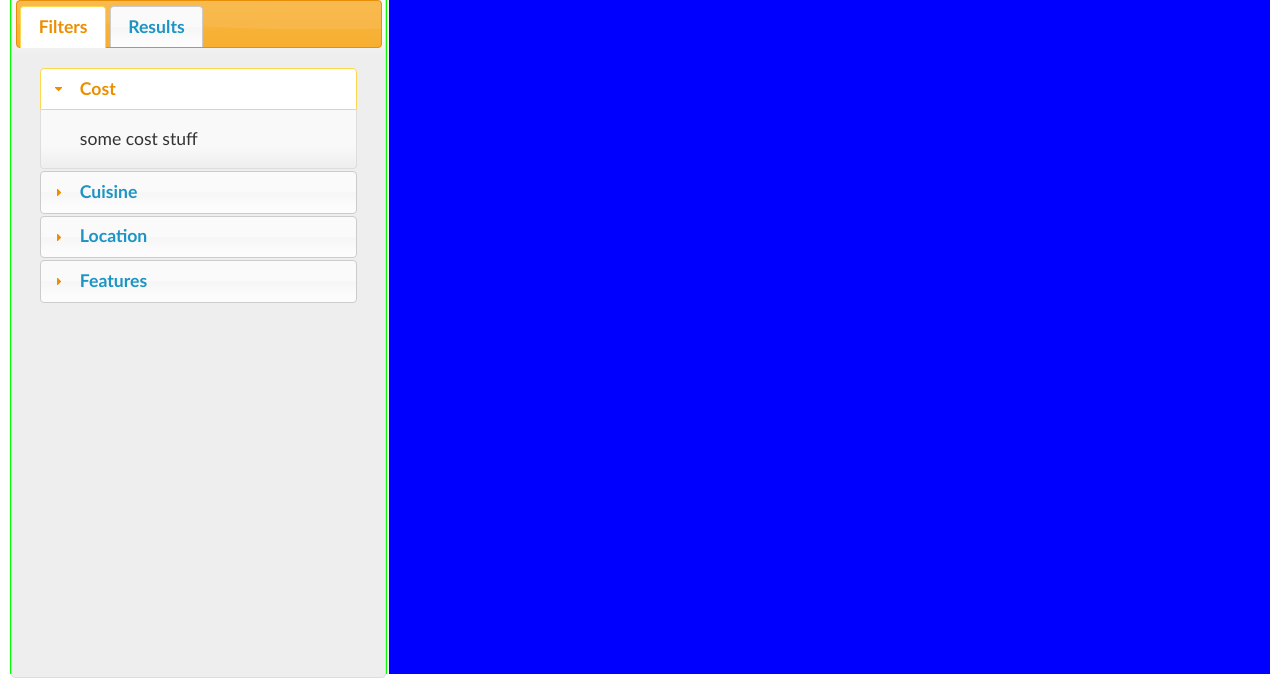
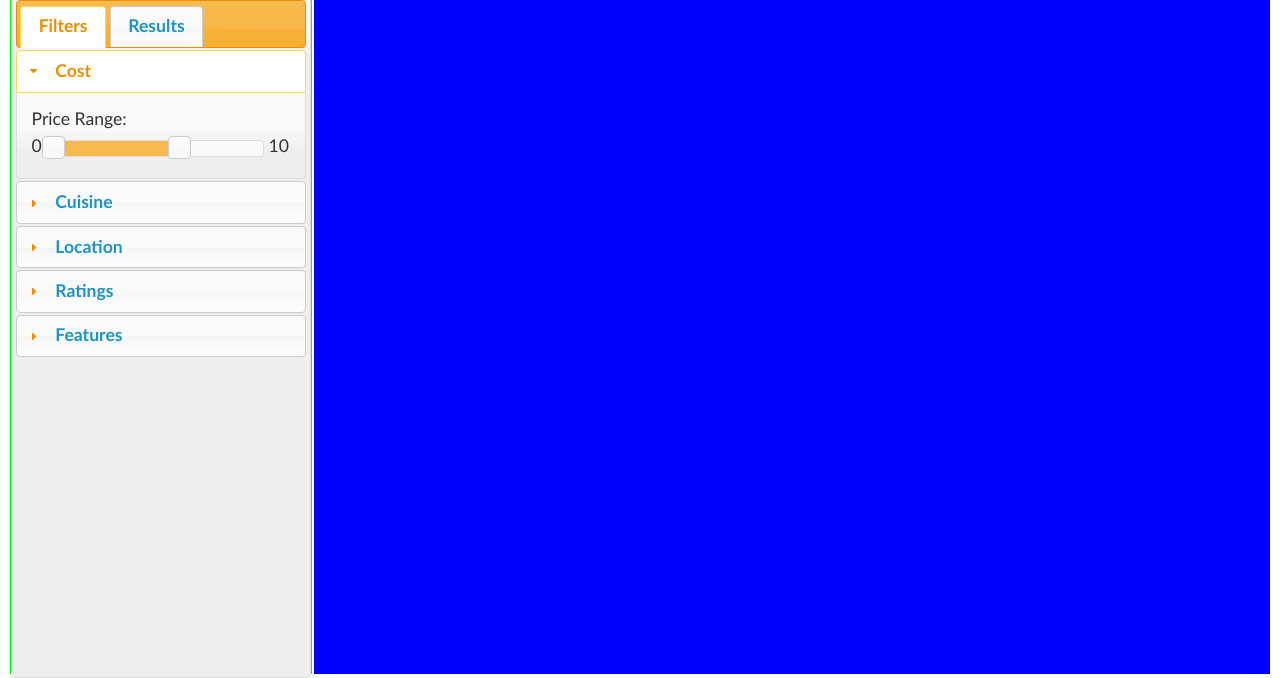
Before and after one commit to KCJWagner/YelpPrototype, a plain HTML site: page index.html in a window 1280 px wide. Shown: the part 132-810 px from the top of the page. Drawn offline with Linux system fonts and the light colour scheme.

Commit message:
Added a cost slider

```diff
--- a/index.html
+++ b/index.html
@@ -8,12 +8,20 @@
 		html, body {
 			height:100%;
 		}
+
+		#filterAccordion > div {
+			padding:15px;
+		}
+
+		#filters, results {
+			padding:0px;
+		}
 	</style>
 </head>
 <body>
 	<table id="PageLayout" style="width:100%; height:100%;">
 		<tr height="15%" style="background-color:#f00;">
-			<td width="30%">
+			<td width="300px">
 				<h1>Yelp</h1>
 			</td>
 			<td>
@@ -21,7 +29,7 @@
 			</td>
 		</tr>
 		<tr height="85%">
-			<td width="30%" style="background-color:#0f0;">
+			<td width="300px" style="background-color:#0f0;">
 				<div id="tabs" style="height:100%;">
 					<ul>
 						<li><a href="#filters">Filters</a></li>
@@ -30,11 +38,20 @@
 					<div id="filters">
 						<div id="filterAccordion">
 							<h3>Cost</h3>
-							<div>some cost stuff</div>
+							<div>
+								<div style="margin:0px 0px 10px 0px">Price Range:</div>
+								<div>
+									<div id="sliderMin" style="position:relative; top:-5px; float:left; width:10px;">0</div>
+									<div class="slider" style="position:relative; margin: 0px 5px 0px 10px; width:210px; float:left;"></div>
+									<div id="sliderMax" style="position:relative; top:-5px; float:left; width:10px;">10</div>
+								</div>
+							</div>
 							<h3>Cuisine</h3>
 							<div>some cuisine stuff</div>
 							<h3>Location</h3>
 							<div>some location stuff</div>
+							<h3>Ratings</h3>
+							<div>some rating stuff</div>
 							<h3>Features</h3>
 							<div>some features stuff</div>
 						</div>
@@ -52,7 +69,21 @@
 
 	<script>
 		$("#tabs").tabs();
-		$("#filterAccordion").accordion();
+		$("#filterAccordion").accordion({
+			collapsible: true,
+			heightStyle: "content"
+		});
+		$(".slider").slider({
+			max: 30,
+			min: 5,
+			range: true,
+			step: 5,
+			values: [5, 20],
+			slide: function(event, ui){
+				$("#sliderMin").text(ui.values[0])
+				$("#sliderMax").text(ui.values[1])
+			}
+		});
 	</script>
 
 </body>
```
